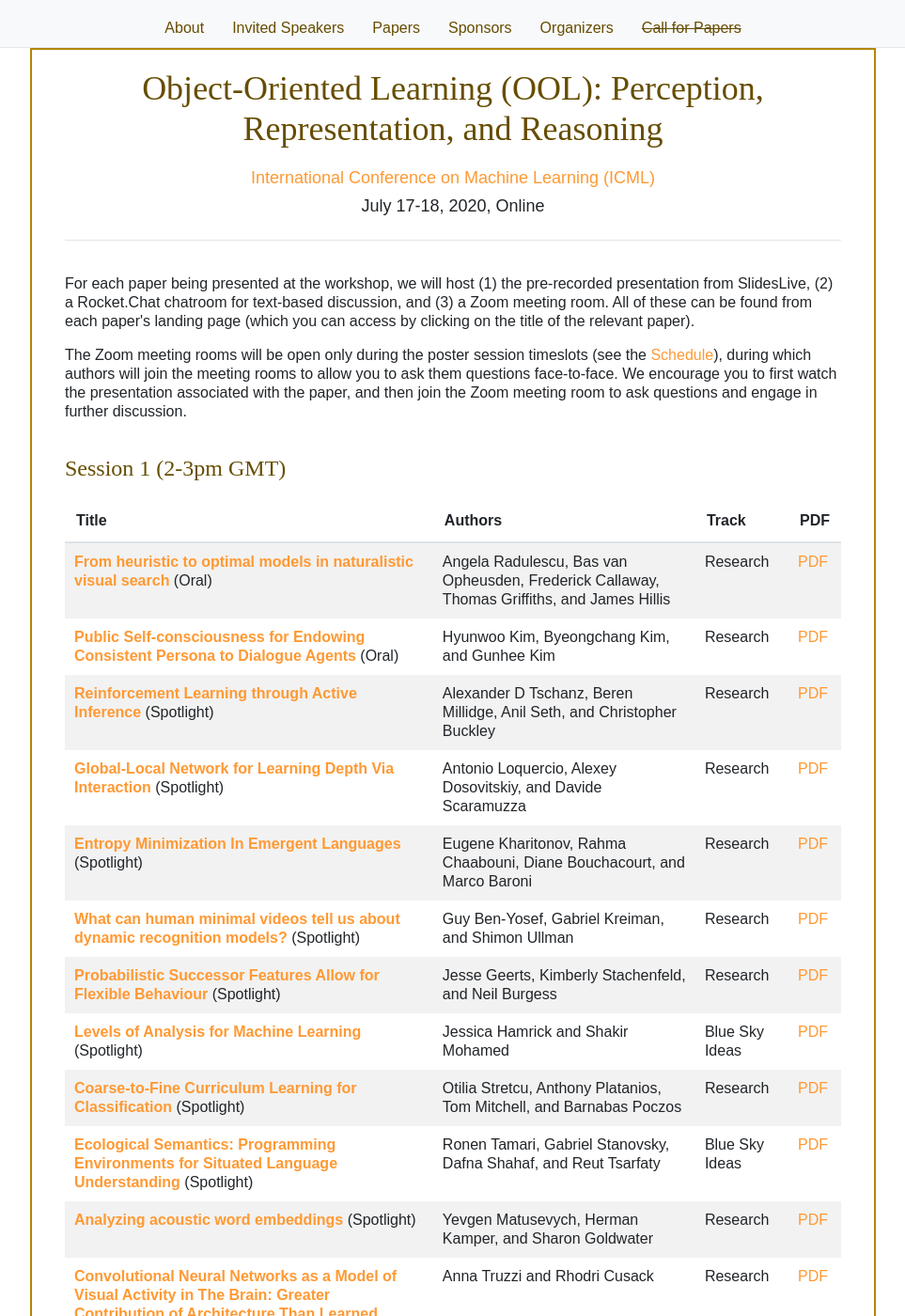
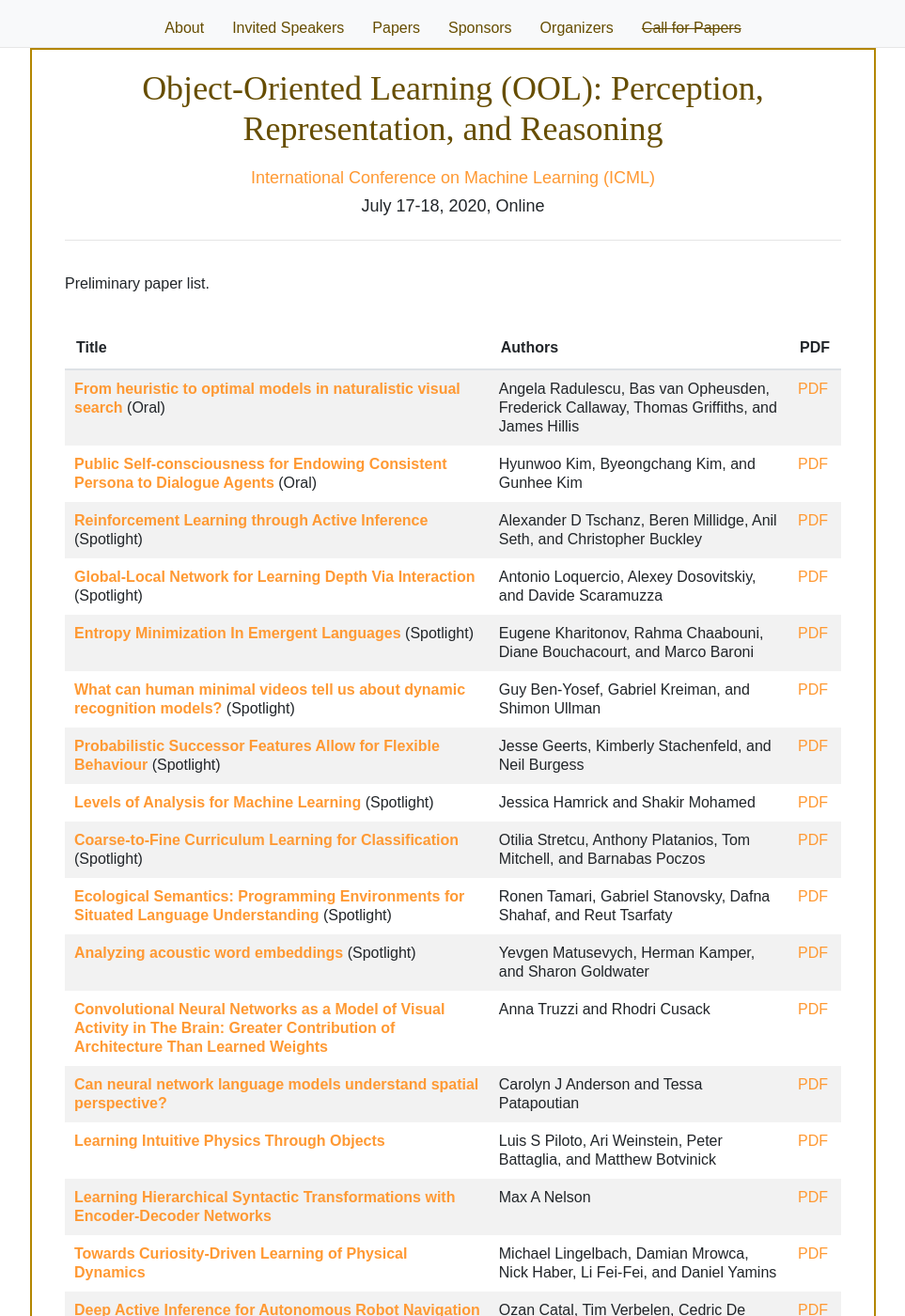
Before and after one commit to oolworkshop/oolworkshop.github.io, a Jekyll site: the page built from papers.html, in a window 1280 px wide and 1400 px high. Shown: the whole window at 94% size, without its empty margins (158-1121 px from the left). Built offline with Jekyll 4.4.1, drawn with Linux system fonts in a browser that asks for light colours; nearby versions of some CDN libraries; some of the changed text lies outside the part shown.

Commit message:
convert to temporary OOL format

```diff
--- a/papers.html
+++ b/papers.html
@@ -5,20 +5,21 @@ layout: default
 <div id="program">
 
 <div class="row">
-<p>For each paper being presented at the workshop, we will host (1) the pre-recorded presentation from SlidesLive, (2) a Rocket.Chat chatroom for text-based discussion, and (3) a Zoom meeting room. All of these can be found from each paper's landing page (which you can access by clicking on the title of the relevant paper).</p>
-<p>The Zoom meeting rooms will be open only during the poster session timeslots (see the <a href="/schedule.html">Schedule</a>), during which authors will join the meeting rooms to allow you to ask them questions face-to-face. We encourage you to first watch the presentation associated with the paper, and then join the Zoom meeting room to ask questions and engage in further discussion.</p>
+     <p>Preliminary paper list.</p>
+<!--<p>For each paper being presented at the workshop, we will host (1) the pre-recorded presentation from SlidesLive, (2) a Rocket.Chat chatroom for text-based discussion, and (3) a Zoom meeting room. All of these can be found from each paper's landing page (which you can access by clicking on the title of the relevant paper).</p>-->
+<!--<p>The Zoom meeting rooms will be open only during the poster session timeslots (see the <a href="/schedule.html">Schedule</a>), during which authors will join the meeting rooms to allow you to ask them questions face-to-face. We encourage you to first watch the presentation associated with the paper, and then join the Zoom meeting room to ask questions and engage in further discussion.</p>-->
 </div>
 
 {% for session in site.data.sessions %}
 <div class="row">
-<a name="session-{{ session.id }}"></a>
-<h3>{{ session.title }}</h3>
+<!--<a name="session-{{ session.id }}"></a>-->
+<!--<h3>{{ session.title }}</h3>-->
 <table class="table table-striped">
 <thead>
      <tr>
           <th>Title</th>
           <th>Authors</th>
-          <th>Track</th>
+<!--          <th>Track</th>-->
           <th>PDF</th>
 </thead>
 <tbody>
@@ -27,7 +28,7 @@ layout: default
 <tr>
 
 <td>
-<span><b><a href="/program/baics_{{ paper.id }}.html">{{ paper.title }}</a></b></span>
+<span><b><a href="/program/ool_{{ paper.id }}.html">{{ paper.title }}</a></b></span>
 {% if paper.kind == "oral" %}
 <span> (Oral)</span>
 {% elsif paper.kind == "spotlight" %}
@@ -39,17 +40,17 @@ layout: default
 {{ paper.authors }}
 </td>
 
-<td>
-{% if paper.track == "blue_sky" %}
-Blue Sky Ideas
-{% elsif paper.track == "research" %}
-Research
-{% endif %}
-</td>
+<!--<td>-->
+<!--{% if paper.track == "blue_sky" %}-->
+<!--Blue Sky Ideas-->
+<!--{% elsif paper.track == "research" %}-->
+<!--Research-->
+<!--{% endif %}-->
+<!--</td>-->
 
 <td>
 {% if paper.camera_ready %}
-<a href="/pdf/BAICS_{{ paper.id }}.pdf" target="_blank">PDF</a>
+<a href="/pdf/OOL_{{ paper.id }}.pdf" target="_blank">PDF</a>
 {% endif %}
 </td>
 
```
